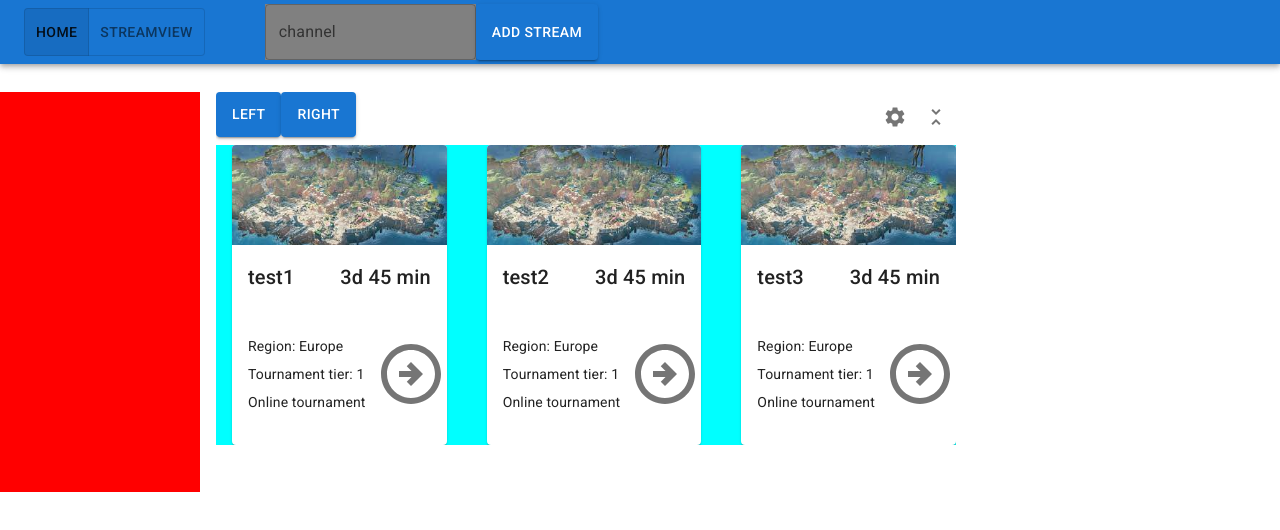
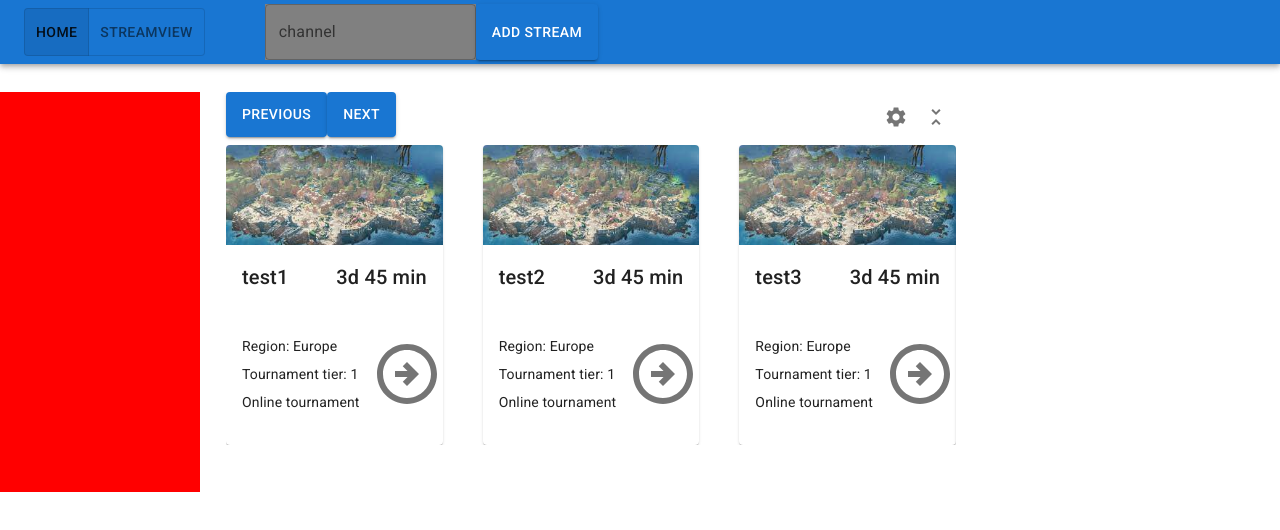
Before and after one commit to ktatu/tourneystreams-frontend, a React (Create React App) app: page / in a window 1280 px wide. Shown: the top 530 px of the page. Built offline with nearby package versions, Linux system fonts and the light colour scheme.

Commit message:
UI improvements and work on streamview-page

```diff
--- a/src/home_page/TourneyCarousel.css
+++ b/src/home_page/TourneyCarousel.css
@@ -6,14 +6,11 @@
     display: flex;
     flex-direction: row;
     height: auto;
-    background-color: blue;
 }
 
 .carousel_slide {
     flex: 0 0 100%;
-    padding-left: 1rem;
     position: relative;
-    background-color: aqua;
     min-width: 0;
 }
 
--- a/src/home_page/TourneyCarousel.tsx
+++ b/src/home_page/TourneyCarousel.tsx
@@ -60,6 +60,17 @@ enum CollapseStatus {
 const TourneyCarousel = () => {
     const [carouselVisible, setCarouselVisibility] = useState(true)
     const [collapseStatus, setCollapseStatus] = useState<CollapseStatus>(CollapseStatus.Maximized)
+    const [emblaRef, emblaApi] = useEmblaCarousel()
+    const [slides, setSlides] = useState(chunk(cardProps, 3))
+    const [scrollNextEnabled, setSCrollNextEnabled] = useState(false)
+
+    const scrollNext = useCallback(() => {
+        return emblaApi && emblaApi.scrollNext()
+    }, [emblaApi])
+
+    const scrollPrev = useCallback(() => {
+        return emblaApi && emblaApi.scrollPrev()
+    }, [emblaApi])
 
     const handleCollapse = () => {
         setCarouselVisibility((prevValue) => !prevValue)
@@ -77,6 +88,7 @@ const TourneyCarousel = () => {
         <Stack
             spacing={1}
             marginTop="20px"
+            paddingLeft="10px"
         >
             <Box
                 display="flex"
@@ -88,8 +100,23 @@ const TourneyCarousel = () => {
                     flexDirection="row"
                     flexGrow={1000}
                 >
-                    <Button variant="contained">Left</Button>
-                    <Button variant="contained">Right</Button>
+                    <Box
+                        display="flex"
+                        flexDirection="row"
+                    >
+                        <Button
+                            variant="contained"
+                            onClick={scrollPrev}
+                        >
+                            Previous
+                        </Button>
+                        <Button
+                            variant="contained"
+                            onClick={scrollNext}
+                        >
+                            next
+                        </Button>
+                    </Box>
                     <Box flexGrow={1} />
                     <Box>
                         <PopupMenu
@@ -110,7 +137,25 @@ const TourneyCarousel = () => {
                 onExited={handleCarouselIconsVisibility}
                 onEntered={handleCarouselIconsVisibility}
             >
-                <Carousel />
+                <Box>
+                    <div
+                        className="carousel"
+                        ref={emblaRef}
+                    >
+                        <div className="carousel_container">
+                            {slides.map((slideArray, mapIndex) => {
+                                return (
+                                    <Box
+                                        className="carousel_slide"
+                                        key={mapIndex}
+                                    >
+                                        <CarouselSlideBox cardProps={slideArray} />
+                                    </Box>
+                                )
+                            })}
+                        </div>
+                    </div>
+                </Box>
             </Collapse>
         </Stack>
     )
@@ -239,11 +284,4 @@ const CarouselSlideBox = ({ cardProps }: { cardProps: TestProps[] }) => {
     )
 }
 
-/*
-                    <TourneyCard
-                        key={mapIndex}
-                        tourneyName={props.text}
-                    />
-*/
-
 export default TourneyCarousel
--- a/src/shared_components/Streams.tsx
+++ b/src/shared_components/Streams.tsx
@@ -1,5 +1,5 @@
 import React, { useRef } from "react"
-import { Box, Button, IconButton, Typography } from "@mui/material"
+import { Box, Button, IconButton, Paper, Typography } from "@mui/material"
 import ReplayIcon from "@mui/icons-material/Replay"
 import CloseIcon from "@mui/icons-material/Close"
 import { ChannelState } from "../reducers/channelReducer"
@@ -45,15 +45,20 @@ const StreamContainer = ({ channel }: { channel: string }) => {
     }
 
     return (
+        <Paper
+            elevation={10}
+            sx={{ height: "max-content" }}
+        >
             <Box
                 display="flex"
                 flexDirection="column"
                 maxWidth="520px"
-            bgcolor="red"
+                height="340px"
             >
                 <Box
                     display="flex"
                     flexDirection="row"
+                    height="40px"
                 >
                     <Typography
                         marginTop={1}
@@ -80,6 +85,7 @@ const StreamContainer = ({ channel }: { channel: string }) => {
                     ></iframe>
                 </Box>
             </Box>
+        </Paper>
     )
 }
 
--- a/src/streamview_page/Layout.tsx
+++ b/src/streamview_page/Layout.tsx
@@ -14,7 +14,6 @@ const Layout = () => {
                     height="700px"
                     display="flex"
                     justifyContent="center"
-                    bgcolor="Purple"
                 >
                     <Streams />
                 </Box>
```
Lines whose indentation alone changed are shown as unchanged.
